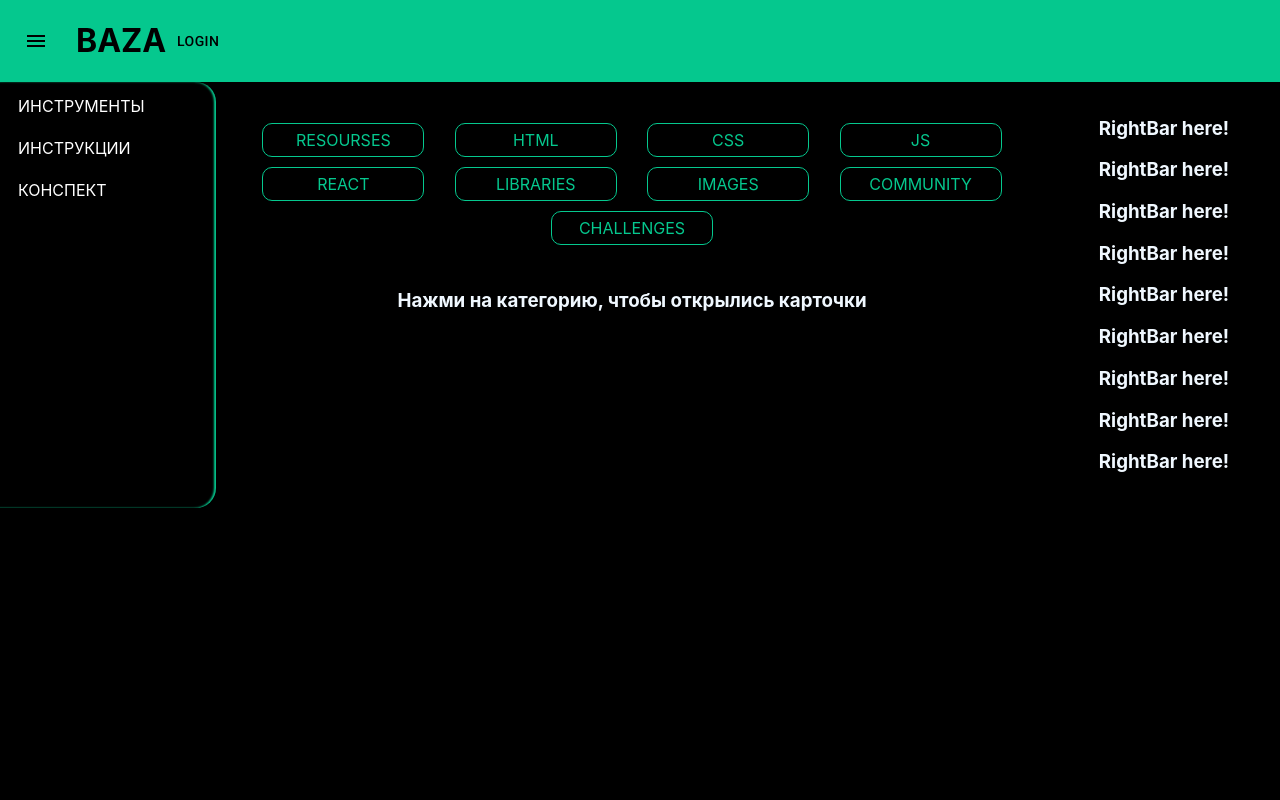
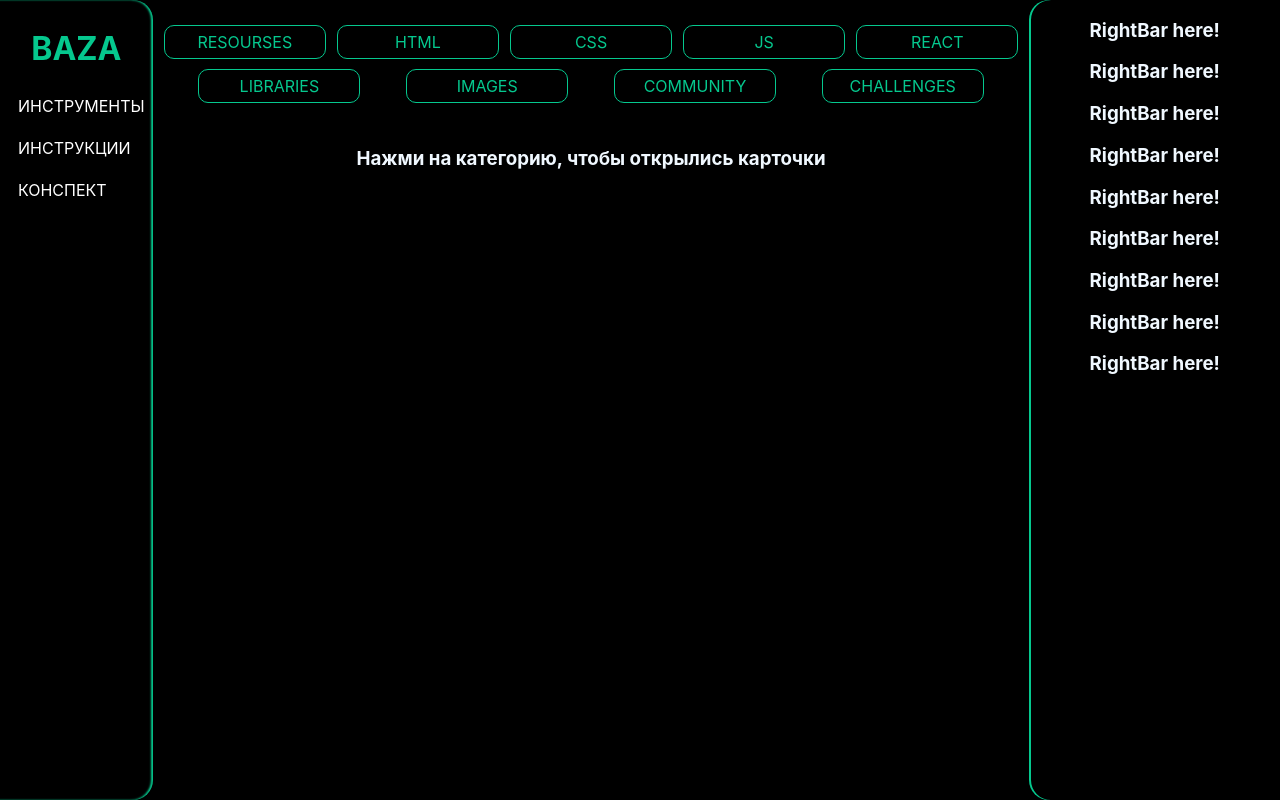
Before and after one commit to PlatenPrime/baza, a React (Create React App) app: page /tools in a window 1280 px wide. Built offline with nearby package versions, Linux system fonts and the light colour scheme.

Commit message:
im so tired doing mindless things

```diff
--- a/src/App.css
+++ b/src/App.css
@@ -5,7 +5,7 @@
   text-align: center;
   display: column;
   min-height: 100vh;
-min-width: 100vw;
+max-width: 100vw;
   flex-direction: row;
   background-color: rgb(0, 0, 0);
   color: aliceblue;
@@ -14,31 +14,6 @@ min-width: 100vw;
 
 }
 
-
-
-
-.AppContent {
-	margin: 0;
-	padding: 0;
-	box-sizing: border-box;
-  text-align: center;
-  display: flex;
-  flex-direction: row;
-  background-color: rgb(0, 0, 0);
-  color: aliceblue;
-
-
-
+.stack {
+	min-height: 100vh;
 }
-
-
-
-
-
-@media (max-width: 768px) {
-
-.App {
-	flex-direction: column;
-}
-
-}
--- a/src/App.js
+++ b/src/App.js
@@ -2,8 +2,9 @@ import './App.css';
 import SideBar from './components/SideBar/SideBar.jsx';
 import RightBar from './components/RightBar/RightBar.jsx';
 import { Outlet } from 'react-router';
-import BazaAppBar from './components/BazaAppBar/BazaAppBar';
+
 import { Box, Stack } from '@mui/material';
+import styled from '@emotion/styled';
 
 
 
@@ -11,18 +12,18 @@ import { Box, Stack } from '@mui/material';
 
 function App() {
 	return (
-		<>
 
 
-			<Box className='App'  >
 
-				<BazaAppBar />
+		<Box className='App' m={0} p={0} >
 
-				<Stack direction="row" >
+
+
+			<Stack direction="row" className="stack" m={0} p={0}    >
 
 				<SideBar />
 
-					<Box flex={4} p={2}>
+				<Box flex={7} >
 					<Outlet />
 				</Box>
 
@@ -34,7 +35,7 @@ function App() {
 
 		</Box>
 
-		</>
+
 	);
 }
 
--- a/src/components/BazaAppBar/BazaAppBar.jsx
+++ b/src/components/BazaAppBar/BazaAppBar.jsx
@@ -11,15 +11,20 @@ import MenuIcon from '@mui/icons-material/Menu';
 
 const BazaAppBar = () => {
 	return (
-		<Box sx={{ flexGrow: 1 }}>
-			<AppBar position="sticky" sx={{ bgcolor: "rgb(5, 200, 142)", color: "#000" }}>
+
+		<AppBar  sx={{ bgcolor: "rgb(5, 200, 142, 0.5)", color: "#000", }}>
 			<Toolbar>
 				<IconButton
 					size="large"
 					edge="start"
 					color="inherit"
 					aria-label="menu"
-						sx={{ mr: 2 }}
+					sx={{
+						display: {
+							xs: "block",
+							sm: "none"
+						}
+					}}
 				>
 					<MenuIcon />
 				</IconButton>
@@ -27,12 +32,8 @@ const BazaAppBar = () => {
 				<HomeLink />
 
 
-
-
-					<Button color="inherit">Login</Button>
 			</Toolbar>
 		</AppBar>
-		</Box>
 	);
 };
 
--- a/src/components/Content/Content.module.css
+++ b/src/components/Content/Content.module.css
@@ -9,6 +9,6 @@
 	justify-content: space-evenly;
 	align-items: center;
 	box-sizing: border-box;
-	padding: 10px;
+
 
 }
--- a/src/components/Gallery/Gallery.module.css
+++ b/src/components/Gallery/Gallery.module.css
@@ -6,5 +6,4 @@
 	flex-wrap: wrap;
 
 box-sizing: border-box;
-	padding: 10px;
 }
--- a/src/components/HomeLink/HomeLink.module.css
+++ b/src/components/HomeLink/HomeLink.module.css
@@ -1,27 +1,24 @@
 .homeLink {
-	color: rgb(0, 0, 0);
 	border-radius: 10px;
 
 }
 
 .homeLinkLink {
-	color: rgb(0, 0, 0);
+	color: rgb(5, 200, 142);
 	text-decoration: none;
 	text-align: center;
 }
 
 .homeLink:hover {
 
-	color: rgb(0, 0, 0);
 	text-decoration: none;
 	text-align: center;
-	background-color: rgb(0, 0, 0);
+	background-color:  rgb(5, 200, 142);
 	transition: 0.3s;
 }
 
 .homeLinkLink:hover {
-	color: rgb(255, 255, 255);
-	background-color: rgb(0, 0, 0);
+	color: rgb(0, 0, 0);
 	text-decoration: none;
 	text-align: center;
 	transition: 0.3s;
--- a/src/components/Navbar/Navbar.module.css
+++ b/src/components/Navbar/Navbar.module.css
@@ -8,6 +8,7 @@ flex-wrap: wrap;
 padding: 20px 5px;
 min-width: 95%;
 box-sizing: border-box;
+position: sticky;
 
 
 }
--- a/src/components/RightBar/RightBar.jsx
+++ b/src/components/RightBar/RightBar.jsx
@@ -4,7 +4,13 @@ import style from "./RightBar.module.css";
 
 const RightBar = () => {
 	return (
-		<Box flex={1} p={2}>
+		<Box flex={2} m={0} p={0} className={style.rightBar} sx={{
+			display: {
+				xs: "none",
+				sm: "none",
+				md: "block"
+			}
+		}} >
 			<h3>RightBar here!</h3>
 			<h3>RightBar here!</h3>
 			<h3>RightBar here!</h3>
--- a/src/components/RightBar/RightBar.module.css
+++ b/src/components/RightBar/RightBar.module.css
@@ -0,0 +1,6 @@
+.rightBar {
+margin: 0;
+	box-shadow:inset 2px 0px 0px 0px rgb(5, 200, 142);
+	position: sticky;
+	border-radius: 20px 0px 0px 20px;
+}
--- a/src/components/SideBar/SideBar.jsx
+++ b/src/components/SideBar/SideBar.jsx
@@ -4,6 +4,7 @@ import SideBarItem from './SideBarItem/SideBarItem';
 import { Link } from "react-router-dom";
 import HomeLink from '../HomeLink/HomeLink';
 import { Box } from '@mui/material';
+import BazaAppBar from '../BazaAppBar/BazaAppBar';
 
 
 
@@ -14,7 +15,10 @@ const SideBar = () => {
 
 
 	return (
-		<Box flex={1} p={1} className={style.sidebar}>
+		<Box flex={1} p={1} className={style.sidebar} sx={{
+
+		}}  >
+			<HomeLink />
 			<Link to="/tools" className={style.sidebarLink} ><SideBarItem title="Инструменты" /></Link>
 			<Link to="/guides" className={style.sidebarLink}><SideBarItem title="Инструкции" /></Link>
 			<Link to="/workbook" className={style.sidebarLink}><SideBarItem title="Конспект" /></Link>
--- a/src/components/SideBar/SideBar.module.css
+++ b/src/components/SideBar/SideBar.module.css
@@ -1,6 +1,7 @@
 .sidebar {
+	margin: 0;
 	min-height: 100%;
-	min-width: 200px;
+
 	background-color: rgba(0, 0, 0, 0.533);
 	list-style: none;
 	text-align: left;
@@ -15,21 +16,3 @@ box-shadow:inset -2px 0px 2px 0px rgb(5, 200, 142);
 	height: 100%;
 	border-bottom: 1px solid white;
 }
-
-.sidebarLink:hover {
-
-}
-
-
-@media (max-width: 768px) {
-
-	.sidebar {
-		min-width: 100%;
-		border-radius: 0px 0px 10px 10px;
-		border-right: none;
-		box-shadow:inset 0px -2px 2px 0px rgb(5, 200, 142);
-
-
-	}
-
-	}
```
Lines whose indentation alone changed are shown as unchanged.
